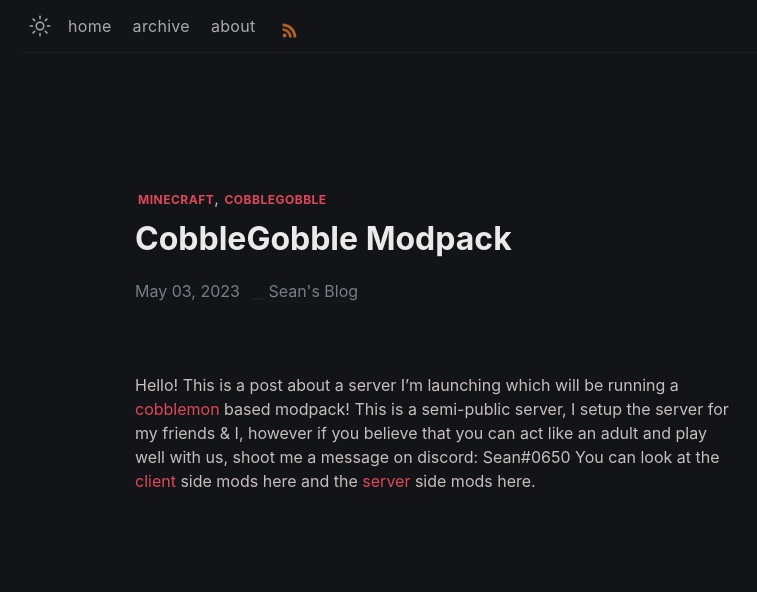
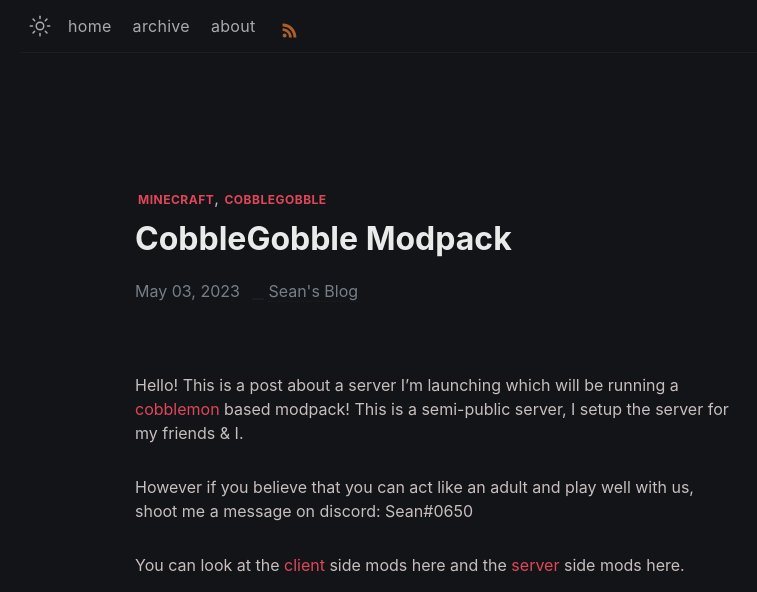
Before and after one commit to craftmyne/craftmyne.github.io, a Jekyll site: the page built from _posts/2023-05-03-cobblepack.md, in a window 1280 px wide. Shown: the top 592 px of the page, without its empty margins (205-962 px from the left). Built offline with Jekyll 4.4.1, drawn with Linux system fonts in a browser that asks for light colours; grey boxes are pictures that could not be loaded.

Commit message:
Update 2023-05-03-cobblepack.md

```diff
--- a/_posts/2023-05-03-cobblepack.md
+++ b/_posts/2023-05-03-cobblepack.md
@@ -5,5 +5,12 @@ tags:
   - CobbleGobble
 ---
 Hello! This is a post about a server I'm launching which will be running a [cobblemon](https://cobblemon.com/) based modpack!
-This is a semi-public server, I setup the server for my friends & I, however if you believe that you can act like an adult and play well with us, shoot me a message on discord: Sean#0650
+This is a semi-public server, I setup the server for my friends & I.
+
+However if you believe that you can act like an adult and play well with us, shoot me a message on discord: Sean#0650
+
 You can look at the [client](/cobbleclient) side mods here and the [server](/cobbleserver) side mods here.
+
+
+
+<iframe src="https://discord.com/widget?id=349914083371384846&theme=dark" width="350" height="500" allowtransparency="true" frameborder="0" sandbox="allow-popups allow-popups-to-escape-sandbox allow-same-origin allow-scripts"></iframe>
```
